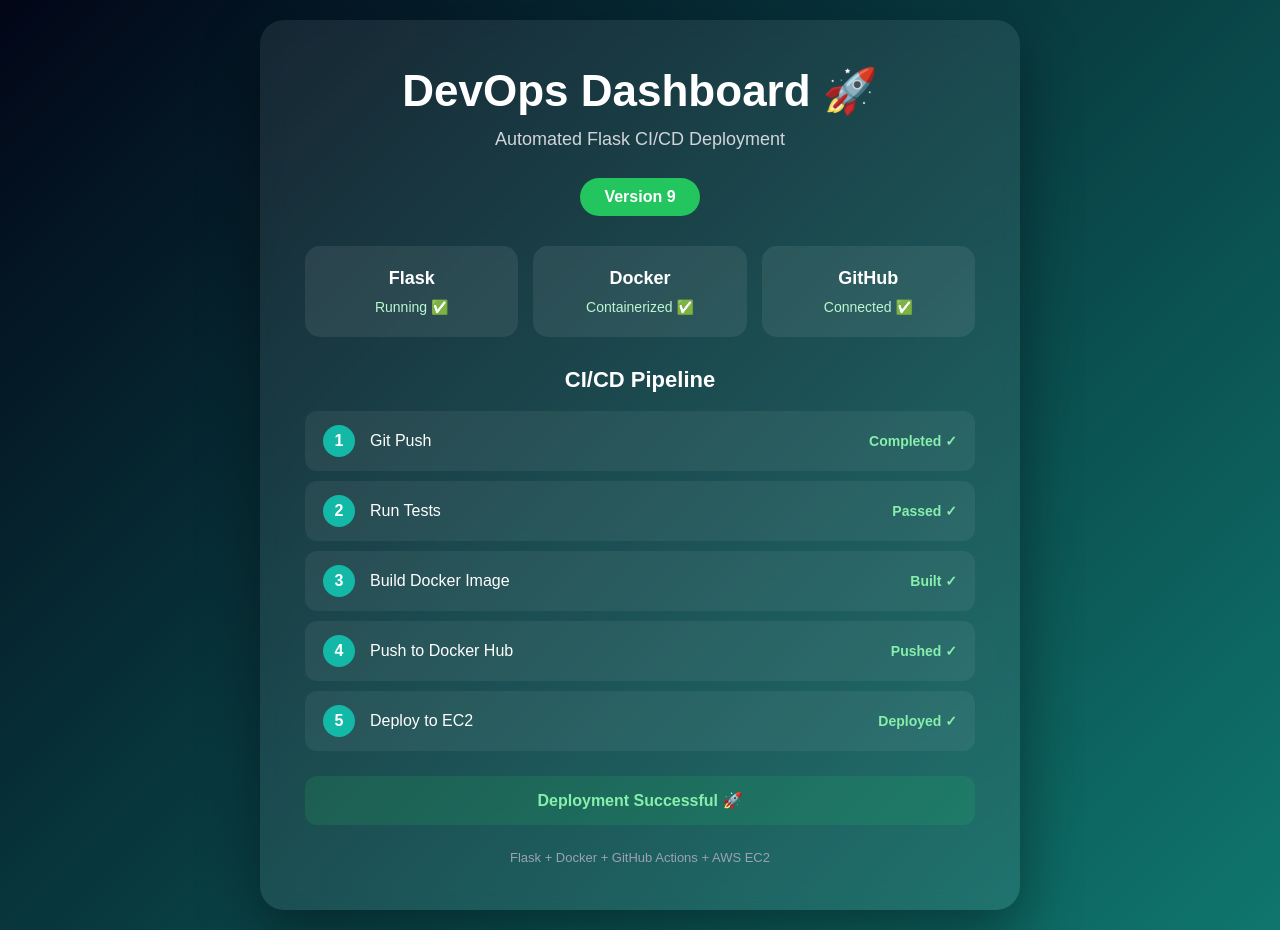
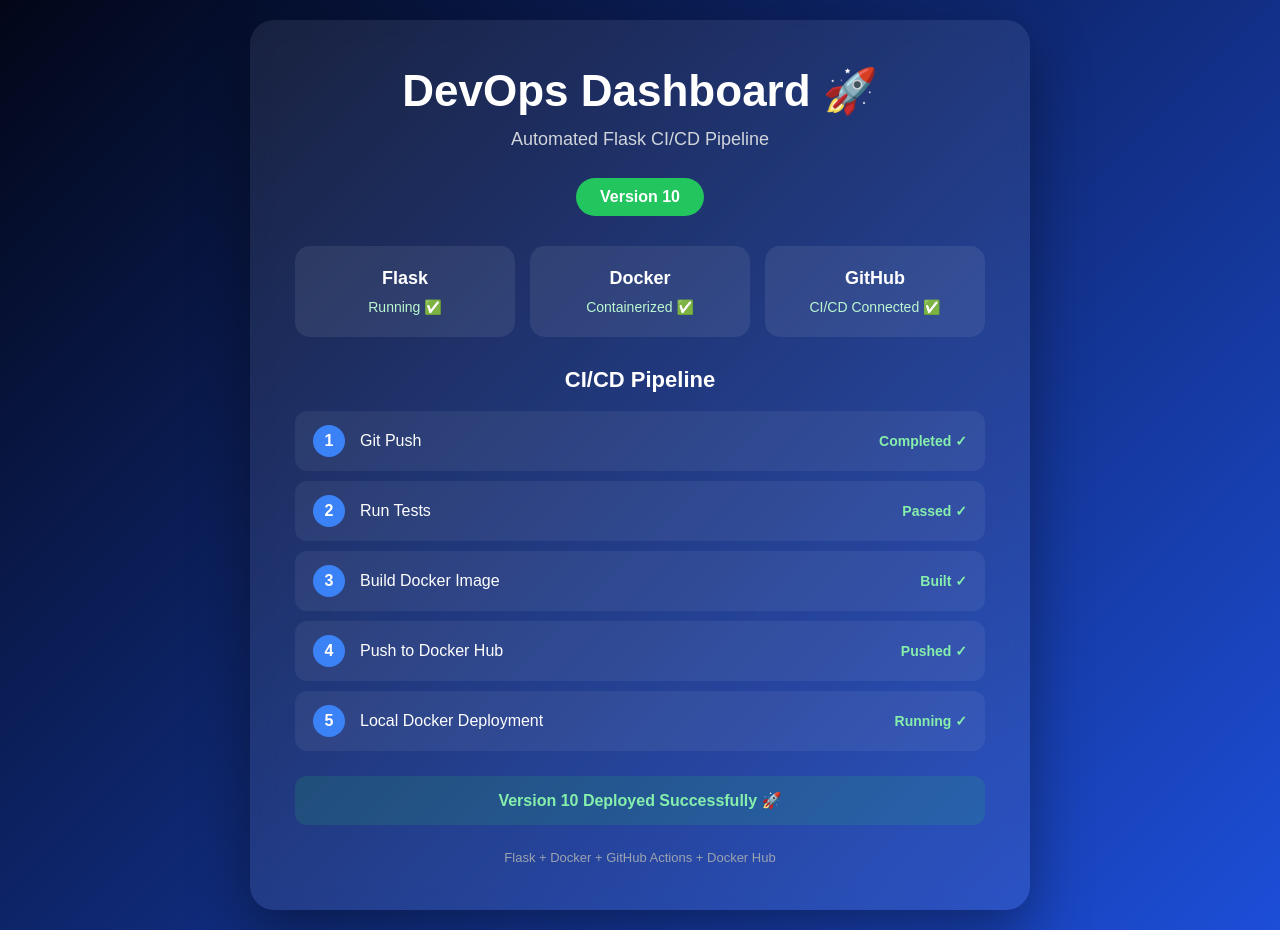
Before and after one commit to waleednemer/flask-app-devops, a Flask app: page / in a window 1280 px wide. Run offline with Flask 3, Linux system fonts and the light colour scheme.

Commit message:
Update UI to version 10

```diff
--- a/templates/index.html
+++ b/templates/index.html
@@ -4,7 +4,7 @@
     <meta charset="UTF-8">
     <meta name="viewport" content="width=device-width, initial-scale=1.0">
 
-    <title>Flask DevOps Dashboard - V9</title>
+    <title>Flask DevOps Dashboard - V10</title>
 
     <style>
         * {
@@ -19,13 +19,13 @@
             justify-content: center;
             align-items: center;
             font-family: Arial, sans-serif;
-            background: linear-gradient(135deg, #020617, #0f766e);
+            background: linear-gradient(135deg, #020617, #1d4ed8);
             color: white;
             padding: 20px;
         }
 
         .container {
-            width: 760px;
+            width: 780px;
             max-width: 100%;
             text-align: center;
             background: rgba(255, 255, 255, 0.08);
@@ -105,9 +105,10 @@
             display: flex;
             justify-content: center;
             align-items: center;
-            background: #14b8a6;
+            background: #3b82f6;
             border-radius: 50%;
             font-weight: bold;
+            flex-shrink: 0;
         }
 
         .step-status {
@@ -158,11 +159,11 @@
         <h1>DevOps Dashboard 🚀</h1>
 
         <p class="subtitle">
-            Automated Flask CI/CD Deployment
+            Automated Flask CI/CD Pipeline
         </p>
 
         <div class="version">
-            Version 9
+            Version 10
         </div>
 
         <div class="services">
@@ -179,7 +180,7 @@
 
             <div class="service">
                 <h3>GitHub</h3>
-                <p>Connected ✅</p>
+                <p>CI/CD Connected ✅</p>
             </div>
 
         </div>
@@ -214,18 +215,18 @@
 
             <div class="step">
                 <div class="step-number">5</div>
-                <div>Deploy to EC2</div>
-                <div class="step-status">Deployed ✓</div>
+                <div>Local Docker Deployment</div>
+                <div class="step-status">Running ✓</div>
             </div>
 
         </div>
 
         <div class="status">
-            Deployment Successful 🚀
+            Version 10 Deployed Successfully 🚀
         </div>
 
         <div class="footer">
-            Flask + Docker + GitHub Actions + AWS EC2
+            Flask + Docker + GitHub Actions + Docker Hub
         </div>
 
     </div>
```
